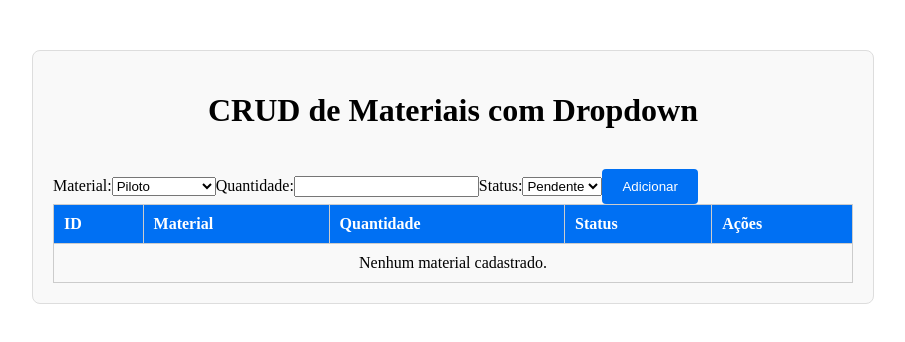
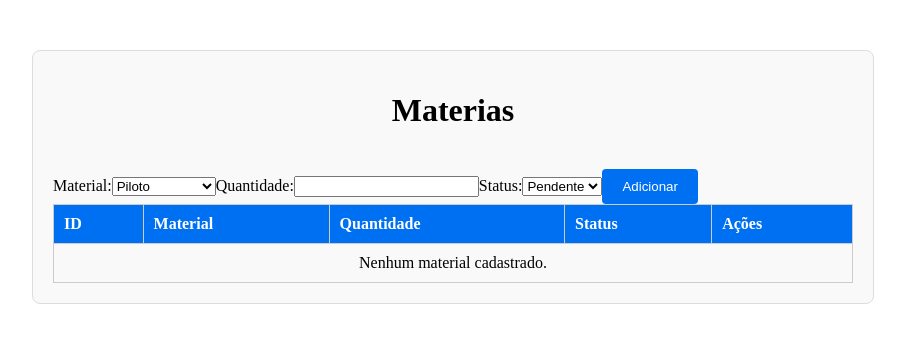
Before and after one commit to jpcc99/projeto-eng-software, a Next.js app in the folder estoque_ai/: page /materiais in a window 1280 px wide. Shown: the top 342 px of the page, without its empty margins (187-1092 px from the left). Built offline with nearby package versions, Linux system fonts and the light colour scheme.

Commit message:
materias

```diff
--- a/estoque_ai/src/app/materiais/page.js
+++ b/estoque_ai/src/app/materiais/page.js
@@ -105,7 +105,7 @@ export default function MateriaisPage() {
 
   return (
     <div className={styles.container}>
-      <h1 className={styles.title}>CRUD de Materiais com Dropdown</h1>
+      <h1 className={styles.title}>Materias </h1>
 
       <form onSubmit={handleSubmit} className={styles.form}>
         <label>
```
